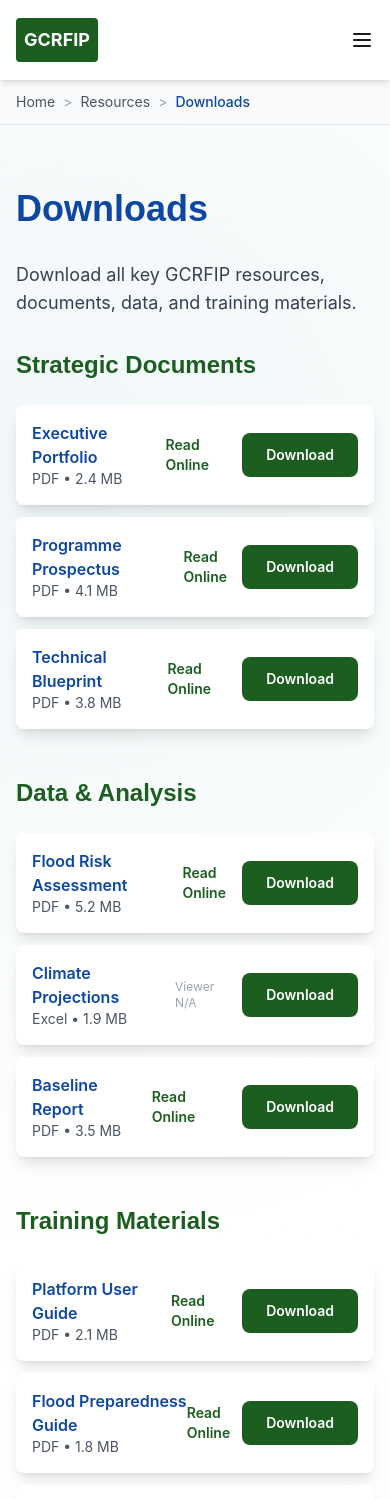
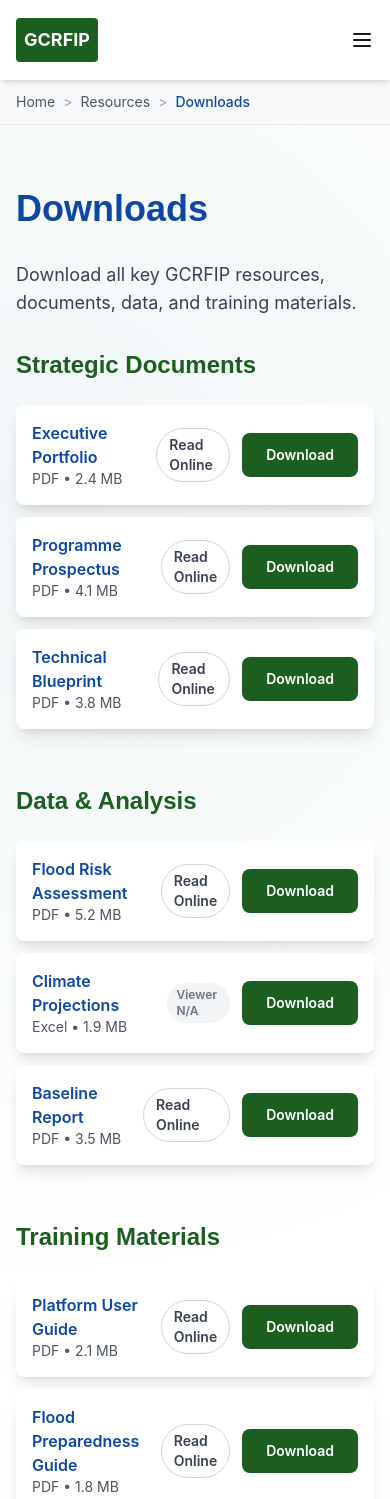
Before and after one commit to CobeRich/GCRFIP-Web-App, a Next.js app: page /resources/downloads in a window 390 px wide. Shown: the top 1499 px of the page. Built offline with nearby package versions, Linux system fonts and the light colour scheme.

Commit message:
Polish UI consistency for chips, motion, and spacing

```diff
--- a/app/globals.css
+++ b/app/globals.css
@@ -48,3 +48,27 @@ h1, h2, h3, h4, h5, h6 {
 .card {
   @apply bg-white rounded-lg shadow-lg overflow-hidden hover:shadow-xl transition duration-300;
 }
+
+.section-block {
+  @apply mb-14 md:mb-16;
+}
+
+.ui-transition {
+  @apply transition-all duration-300 ease-out;
+}
+
+.chip {
+  @apply inline-flex items-center rounded-full border px-3 py-1.5 text-sm font-semibold ui-transition;
+}
+
+.chip-active {
+  @apply border-gcrfip-green text-gcrfip-green bg-emerald-50;
+}
+
+.chip-muted {
+  @apply border-gray-300 text-gray-700 hover:border-gcrfip-green/50 hover:text-gcrfip-green;
+}
+
+.meta-chip {
+  @apply px-2.5 py-1 rounded-full text-xs font-semibold;
+}
--- a/app/news/page.tsx
+++ b/app/news/page.tsx
@@ -92,7 +92,7 @@ export default function News({ searchParams }: NewsPageProps) {
       <h1 className="text-4xl font-bold mb-4 text-gcrfip-navy">News & Updates</h1>
       <p className="text-gray-700 mb-8">Filter by category, year, and region.</p>
 
-      <section className="rounded-2xl border border-gray-200 bg-white p-5 mb-10">
+      <section className="rounded-2xl border border-gray-200 bg-white p-5 section-block">
         <div className="grid md:grid-cols-3 gap-4">
           <div>
             <p className="text-sm font-semibold text-gcrfip-navy mb-2">Category</p>
@@ -101,8 +101,8 @@ export default function News({ searchParams }: NewsPageProps) {
                 <Link
                   key={option}
                   href={buildFilterHref({ category: option, year, region })}
-                  className={`px-3 py-1.5 rounded-full text-sm font-semibold border ${
-                    category === option ? 'border-gcrfip-green text-gcrfip-green bg-emerald-50' : 'border-gray-300 text-gray-700'
+                  className={`chip ${
+                    category === option ? 'chip-active' : 'chip-muted'
                   }`}
                 >
                   {option}
@@ -118,8 +118,8 @@ export default function News({ searchParams }: NewsPageProps) {
                 <Link
                   key={option}
                   href={buildFilterHref({ category, year: option, region })}
-                  className={`px-3 py-1.5 rounded-full text-sm font-semibold border ${
-                    year === option ? 'border-gcrfip-green text-gcrfip-green bg-emerald-50' : 'border-gray-300 text-gray-700'
+                  className={`chip ${
+                    year === option ? 'chip-active' : 'chip-muted'
                   }`}
                 >
                   {option}
@@ -135,8 +135,8 @@ export default function News({ searchParams }: NewsPageProps) {
                 <Link
                   key={option}
                   href={buildFilterHref({ category, year, region: option })}
-                  className={`px-3 py-1.5 rounded-full text-sm font-semibold border ${
-                    region === option ? 'border-gcrfip-green text-gcrfip-green bg-emerald-50' : 'border-gray-300 text-gray-700'
+                  className={`chip ${
+                    region === option ? 'chip-active' : 'chip-muted'
                   }`}
                 >
                   {option}
@@ -150,18 +150,18 @@ export default function News({ searchParams }: NewsPageProps) {
       <section className="max-w-4xl">
         <div className="space-y-8">
           {filtered.length === 0 && (
-            <article className="card p-6 border-l-4 border-gcrfip-green">
+            <article className="card p-6 border-l-4 border-gcrfip-green ui-transition">
               <h2 className="text-xl font-bold text-gcrfip-navy mb-2">No results found</h2>
               <p className="text-gray-700">Try clearing one of the filters to broaden results.</p>
             </article>
           )}
 
           {filtered.map((item) => (
-            <article key={`${item.title}-${item.date}`} className="card p-6 border-l-4 border-gcrfip-green">
+            <article key={`${item.title}-${item.date}`} className="card p-6 border-l-4 border-gcrfip-green ui-transition hover:-translate-y-0.5">
               <div className="flex flex-wrap gap-2 text-xs mb-2">
-                <span className="px-2 py-1 rounded-full bg-emerald-100 text-gcrfip-green font-semibold">{item.category}</span>
-                <span className="px-2 py-1 rounded-full bg-gray-100 text-gray-700 font-semibold">{item.year}</span>
-                <span className="px-2 py-1 rounded-full bg-blue-100 text-blue-700 font-semibold">{item.region}</span>
+                <span className="meta-chip bg-emerald-100 text-gcrfip-green">{item.category}</span>
+                <span className="meta-chip bg-gray-100 text-gray-700">{item.year}</span>
+                <span className="meta-chip bg-blue-100 text-blue-700">{item.region}</span>
               </div>
               <time className="text-sm text-gcrfip-green font-semibold">{item.date}</time>
               <h2 className="text-2xl font-bold text-gcrfip-navy my-3">{item.title}</h2>
--- a/app/resources/downloads/page.tsx
+++ b/app/resources/downloads/page.tsx
@@ -40,22 +40,22 @@ export default function Downloads() {
         </p>
 
         {downloadCategories.map((category, index) => (
-          <div key={index} className="mb-12">
+          <div key={index} className="section-block">
             <h2 className="text-2xl font-bold mb-6 text-gcrfip-green">{category.category}</h2>
             <div className="space-y-3">
               {category.files.map((file, fileIndex) => (
-                <div key={fileIndex} className="card p-4 flex justify-between items-center">
+                <div key={fileIndex} className="card p-4 flex justify-between items-center ui-transition hover:-translate-y-0.5">
                   <div>
                     <p className="font-semibold text-gcrfip-navy">{file.name}</p>
                     <p className="text-sm text-gray-600">{file.format} • {file.size}</p>
                   </div>
                   <div className="flex items-center gap-3">
                     {file.viewer ? (
-                      <Link href={file.viewer} className="text-gcrfip-green text-sm font-semibold hover:text-gcrfip-navy">
+                      <Link href={file.viewer} className="chip chip-muted text-sm">
                         Read Online
                       </Link>
                     ) : (
-                      <span className="text-xs text-gray-400">Viewer N/A</span>
+                      <span className="meta-chip bg-gray-100 text-gray-500">Viewer N/A</span>
                     )}
                     <a href="/docs/gcrfip-reference.pdf" className="cta-button text-sm">
                       Download
--- a/components/home/SixPillars.tsx
+++ b/components/home/SixPillars.tsx
@@ -73,15 +73,15 @@ export default function SixPillars() {
 
         <div className="hidden xl:flex justify-center mb-12">
           <div className="relative w-[760px] h-[330px]">
-            <div className={`absolute top-[132px] left-[324px] w-[112px] h-[112px] rounded-full text-white flex items-center justify-center text-lg font-bold shadow-xl z-10 transition-colors ${
+            <div className={`absolute top-[132px] left-[324px] w-[112px] h-[112px] rounded-full text-white flex items-center justify-center text-lg font-bold shadow-xl z-10 ui-transition ${
               activePillar ? 'bg-gcrfip-green' : 'bg-gcrfip-navy'
             }`}>
               GCRFIP
             </div>
-            <div className={`absolute top-[40px] left-[320px] w-[120px] h-[1px] rotate-90 transition-colors ${activePillar ? 'bg-gcrfip-green/70' : 'bg-gcrfip-navy/35'}`} />
-            <div className={`absolute top-[205px] left-[320px] w-[120px] h-[1px] rotate-90 transition-colors ${activePillar ? 'bg-gcrfip-green/70' : 'bg-gcrfip-navy/35'}`} />
-            <div className={`absolute top-[155px] left-[140px] w-[195px] h-[1px] transition-colors ${activePillar ? 'bg-gcrfip-green/70' : 'bg-gcrfip-navy/35'}`} />
-            <div className={`absolute top-[155px] left-[432px] w-[195px] h-[1px] transition-colors ${activePillar ? 'bg-gcrfip-green/70' : 'bg-gcrfip-navy/35'}`} />
+            <div className={`absolute top-[40px] left-[320px] w-[120px] h-[1px] rotate-90 ui-transition ${activePillar ? 'bg-gcrfip-green/70' : 'bg-gcrfip-navy/35'}`} />
+            <div className={`absolute top-[205px] left-[320px] w-[120px] h-[1px] rotate-90 ui-transition ${activePillar ? 'bg-gcrfip-green/70' : 'bg-gcrfip-navy/35'}`} />
+            <div className={`absolute top-[155px] left-[140px] w-[195px] h-[1px] ui-transition ${activePillar ? 'bg-gcrfip-green/70' : 'bg-gcrfip-navy/35'}`} />
+            <div className={`absolute top-[155px] left-[432px] w-[195px] h-[1px] ui-transition ${activePillar ? 'bg-gcrfip-green/70' : 'bg-gcrfip-navy/35'}`} />
 
             {pillars.map((pillar, index) => {
               const positions = [
@@ -99,7 +99,7 @@ export default function SixPillars() {
                   href={pillar.href}
                   onMouseEnter={() => setActivePillar(pillar.number)}
                   onMouseLeave={() => setActivePillar(null)}
-                  className={`absolute ${positions[index]} w-[120px] h-[72px] rounded-2xl border bg-white text-gcrfip-navy flex flex-col items-center justify-center shadow-md hover:shadow-lg hover:-translate-y-0.5 transition-all ${
+                  className={`absolute ${positions[index]} w-[120px] h-[72px] rounded-2xl border bg-white text-gcrfip-navy flex flex-col items-center justify-center shadow-md hover:shadow-lg hover:-translate-y-0.5 ui-transition ${
                     activePillar === pillar.number ? 'border-gcrfip-green ring-2 ring-gcrfip-green/40' : 'border-gcrfip-navy/15'
                   }`}
                 >
@@ -131,12 +131,12 @@ export default function SixPillars() {
                   sizes="(max-width: 768px) 100vw, (max-width: 1280px) 50vw, 33vw"
                 />
                 <div className="absolute inset-0 bg-gradient-to-t from-[#031e4e]/90 via-[#0b2f6b]/55 to-transparent" />
-                <div className="absolute top-4 left-4 rounded-full border border-white/55 bg-white/20 px-3 py-1 text-xs font-semibold text-white tracking-wide">
+                <div className="absolute top-4 left-4 chip border-white/55 bg-white/20 text-xs font-semibold text-white tracking-wide px-3 py-1">
                   PILLAR {pillar.number}
                 </div>
                 <div className="absolute bottom-4 left-4 right-4 flex flex-wrap gap-2">
                   {pillar.visualTags.map((tag) => (
-                    <span key={tag} className="text-[11px] rounded-full bg-white/20 text-white px-2 py-1 border border-white/20">
+                    <span key={tag} className="chip border-white/20 bg-white/20 text-white text-[11px] px-2 py-1">
                       {tag}
                     </span>
                   ))}
--- a/components/layout/ReadingProgress.tsx
+++ b/components/layout/ReadingProgress.tsx
@@ -20,9 +20,9 @@ export default function ReadingProgress() {
   }, [])
 
   return (
-    <div className="sticky top-20 z-40 h-1 w-full bg-gray-100">
+    <div className="sticky top-20 z-40 h-1 w-full bg-gray-100/80 backdrop-blur-sm rounded-full overflow-hidden mb-6">
       <div
-        className="h-full bg-gcrfip-green transition-[width] duration-150"
+        className="h-full bg-gcrfip-green transition-[width] duration-300 ease-out"
         style={{ width: `${progress}%` }}
         aria-hidden="true"
       />
```
